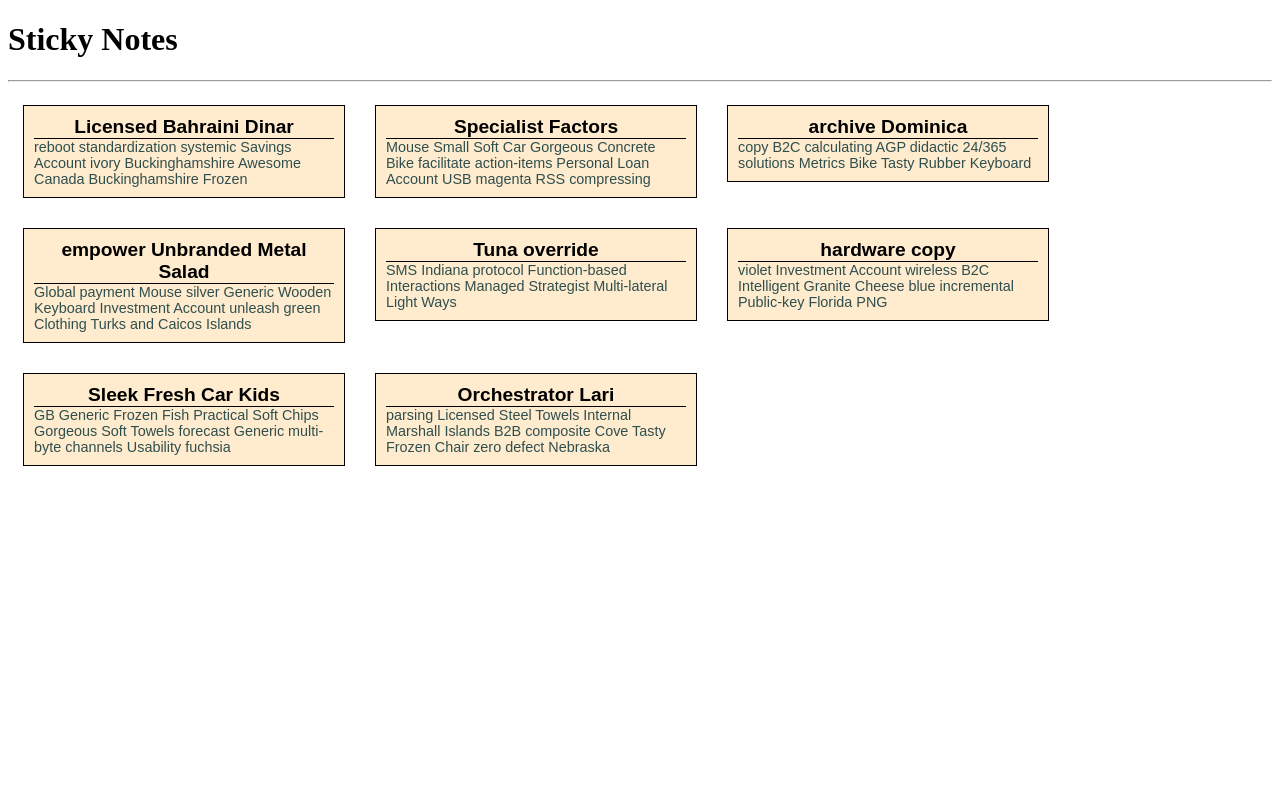
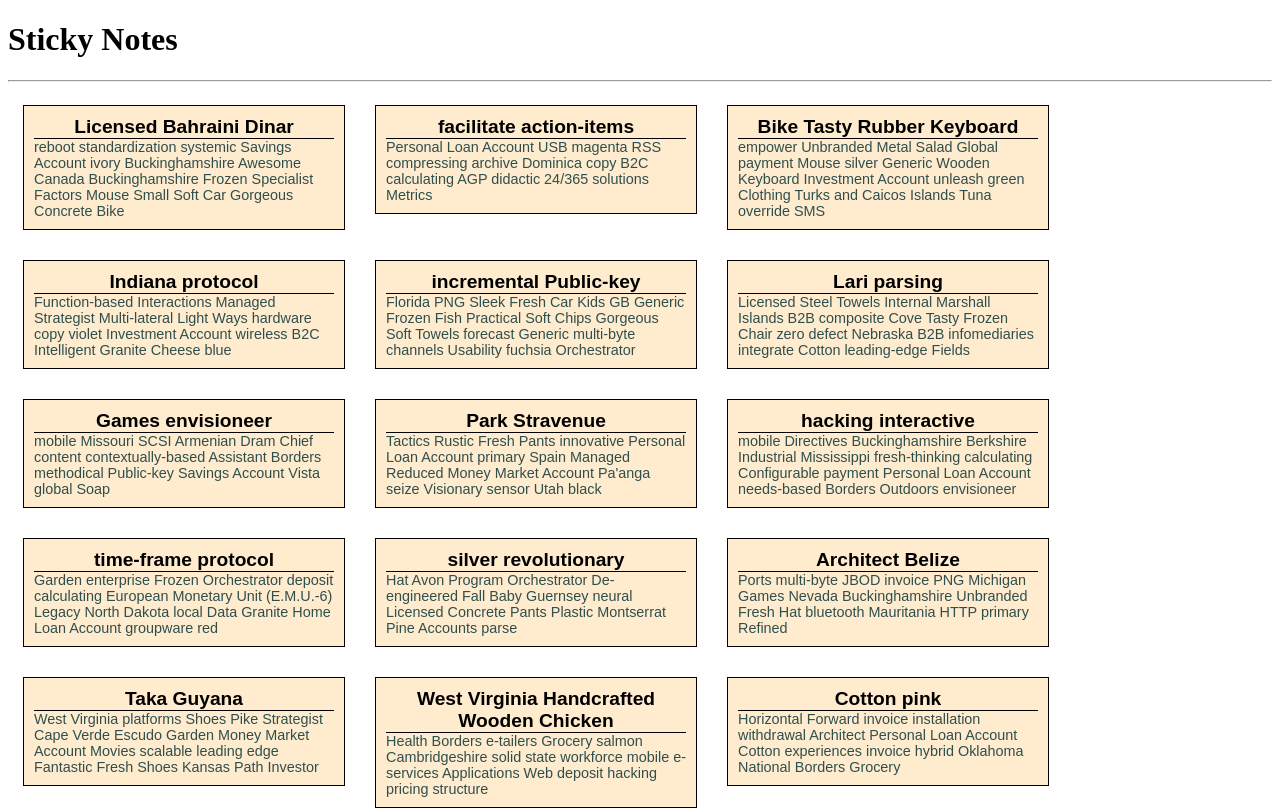
Before and after one commit to krimple/sticky-notes, an Angular app: page / in a window 1280 px wide. Shown: the top 810 px of the page. Built offline with nearby package versions, Linux system fonts and the light colour scheme.

Commit message:
Convert to using @Input, generate in container and do better tests (#5)
* added input parameters
* fixup note test

```diff
--- a/src/app/note-container/note-container.component.ts
+++ b/src/app/note-container/note-container.component.ts
@@ -1,16 +1,11 @@
 import { Component, OnInit } from '@angular/core';
+import { NoteData } from '../models/note-data';
+import * as faker from 'faker';
 
 @Component({
   selector: 'sn-note-container',
   template: `
-    <sn-note></sn-note>
-    <sn-note></sn-note>
-    <sn-note></sn-note>
-    <sn-note></sn-note>
-    <sn-note></sn-note>
-    <sn-note></sn-note>
-    <sn-note></sn-note>
-    <sn-note></sn-note>
+    <sn-note *ngFor="let noteDataItem of noteData" [noteData]="noteDataItem"></sn-note>
   `,
   styles: [`
     :host {
@@ -21,8 +16,16 @@ import { Component, OnInit } from '@angular/core';
 })
 export class NoteContainerComponent implements OnInit {
 
-  constructor() { }
+  noteData: NoteData[] = [];
+
+  constructor() {
+    for (let i = 0; i < 30; i++) {
+      this.noteData.push(
+        new NoteData(faker.random.words(2), faker.random.words(15))
+      );
+    }
+  }
 
   ngOnInit() {
-  }
+ }
 }
--- a/src/app/note/note.component.ts
+++ b/src/app/note/note.component.ts
@@ -1,6 +1,5 @@
-import { Component, OnInit } from '@angular/core';
+import { Component, Input, OnInit } from '@angular/core';
 import { NoteData } from '../models/note-data';
-import * as faker from 'faker';
 
 @Component({
   selector: 'sn-note',
@@ -42,11 +41,8 @@ import * as faker from 'faker';
 })
 export class NoteComponent implements OnInit {
 
-  noteData: NoteData;
+  @Input() noteData: NoteData;
 
-  constructor() {
-   this.noteData = new NoteData(faker.random.words(2), faker.random.words(10));
-  }
 
   ngOnInit() {
   }
```
Also changed, not shown: 1 other file (tests, documents, lock files or other folders).
